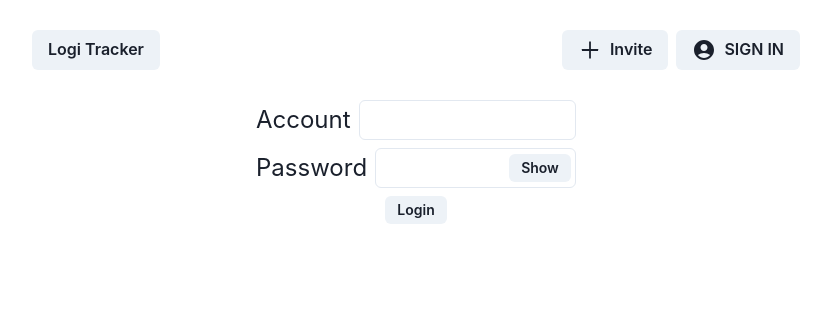
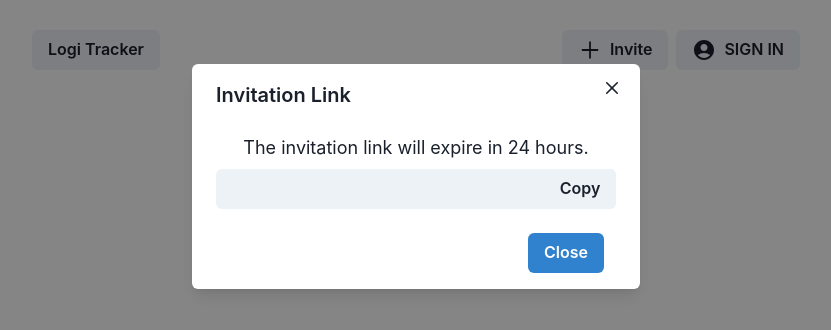
Before and after one commit to HanYoung-uwu/logi-tracker, a React (Create React App) app in the folder ts/: page /login in a window 1280 px wide. Both pictures are taken after a click on the button "Invite". Shown: the top 330 px of the page, without its empty margins (224-1055 px from the left). Built offline with nearby package versions, Linux system fonts and the light colour scheme; no server answers.

Commit message:
add invite link

```diff
--- a/ts/src/api/apis.tsx
+++ b/ts/src/api/apis.tsx
@@ -33,4 +33,13 @@ const fetchAccountInfo: () => Promise<AccountInfo | null> = async () => {
     }
 }
 
-export {fetchAllItems, fetchAccountInfo}
+const fetchClanInviteLink: () => Promise<string | null> = async () => {
+    let url = API_URL_ROOT + "/clan/invitation";
+    let res = await fetch(url);
+    if (Math.floor(res.status / 100) != 2) {
+        return null;
+    } else {
+        return (await res.json())["token"];
+    }
+};
+export {fetchAllItems, fetchAccountInfo, fetchClanInviteLink}
--- a/ts/src/config/config.tsx
+++ b/ts/src/config/config.tsx
@@ -1,3 +1,3 @@
 const API_URL_ROOT = "http://127.0.0.1:6880/api"
-
-export {API_URL_ROOT}
+const WEBSITE_ROOT = "http://127.0.0.1:6880"
+export {API_URL_ROOT, WEBSITE_ROOT}
--- a/ts/src/inviteUser/inviteUserButton.tsx
+++ b/ts/src/inviteUser/inviteUserButton.tsx
@@ -1,16 +1,66 @@
-import { Stack, HStack, VStack, Button, Spacer, Center, Icon, Text } from '@chakra-ui/react'
+import {
+    Stack, HStack, VStack, Button, Spacer, Center, Icon, Text, Modal,
+    ModalOverlay,
+    ModalContent,
+    ModalHeader,
+    ModalFooter,
+    ModalBody,
+    ModalCloseButton,
+    useDisclosure,
+    Input,
+    InputGroup,
+    InputRightElement
+} from '@chakra-ui/react'
 import { useEffect, useState } from 'react';
-import { useNavigate } from 'react-router-dom'
 import { AiOutlinePlus } from 'react-icons/ai';
+import { fetchClanInviteLink } from '../api/apis';
+import { WEBSITE_ROOT } from '../config/config';
 
 const InviteUserButton = (props: any) => {
-    const handleClick = () => {};
-    return (<Button onClick={handleClick}>
+    const { isOpen, onOpen, onClose } = useDisclosure();
+    const [inviteLink, setInviteLink] = useState('');
+    const [input, setInput] = useState<HTMLInputElement | null>();
+
+    useEffect(() => {
+        if (isOpen) {
+            fetchClanInviteLink().then((token) => {
+                setInviteLink(`${WEBSITE_ROOT}/invite?link=${token}`);
+            });
+        }
+    }, [isOpen]);
+
+    return (<>
+        <Button onClick={onOpen}>
             <HStack>
                 <Icon as={AiOutlinePlus} boxSize={6} />
                 <Text>Invite</Text>
             </HStack>
-        </Button>);
+        </Button>
+        <Modal isOpen={isOpen} onClose={onClose}>
+            <ModalOverlay />
+            <ModalContent>
+                <ModalHeader>Invitation Link</ModalHeader>
+                <ModalCloseButton />
+                <ModalBody>
+                    <VStack>
+                        <Text fontSize='lg'>
+                            The invitation link will expire in 24 hours.
+                        </Text>
+                        <InputGroup>
+                            <Input ref={(input) => setInput(input)} pr='4.5rem' variant='filled' isReadOnly={true} value={inviteLink} />
+                            <InputRightElement width="4.5rem" children={<Button onClick={() => {if (input) input.select(); document.execCommand('copy');}}>Copy</Button>} />
+                        </InputGroup>
+                    </VStack>
+                </ModalBody>
+
+                <ModalFooter>
+                    <Button colorScheme='blue' mr={3} onClick={onClose}>
+                        Close
+                    </Button>
+                </ModalFooter>
+            </ModalContent>
+        </Modal>
+    </>);
 };
 
 export default InviteUserButton;
```
